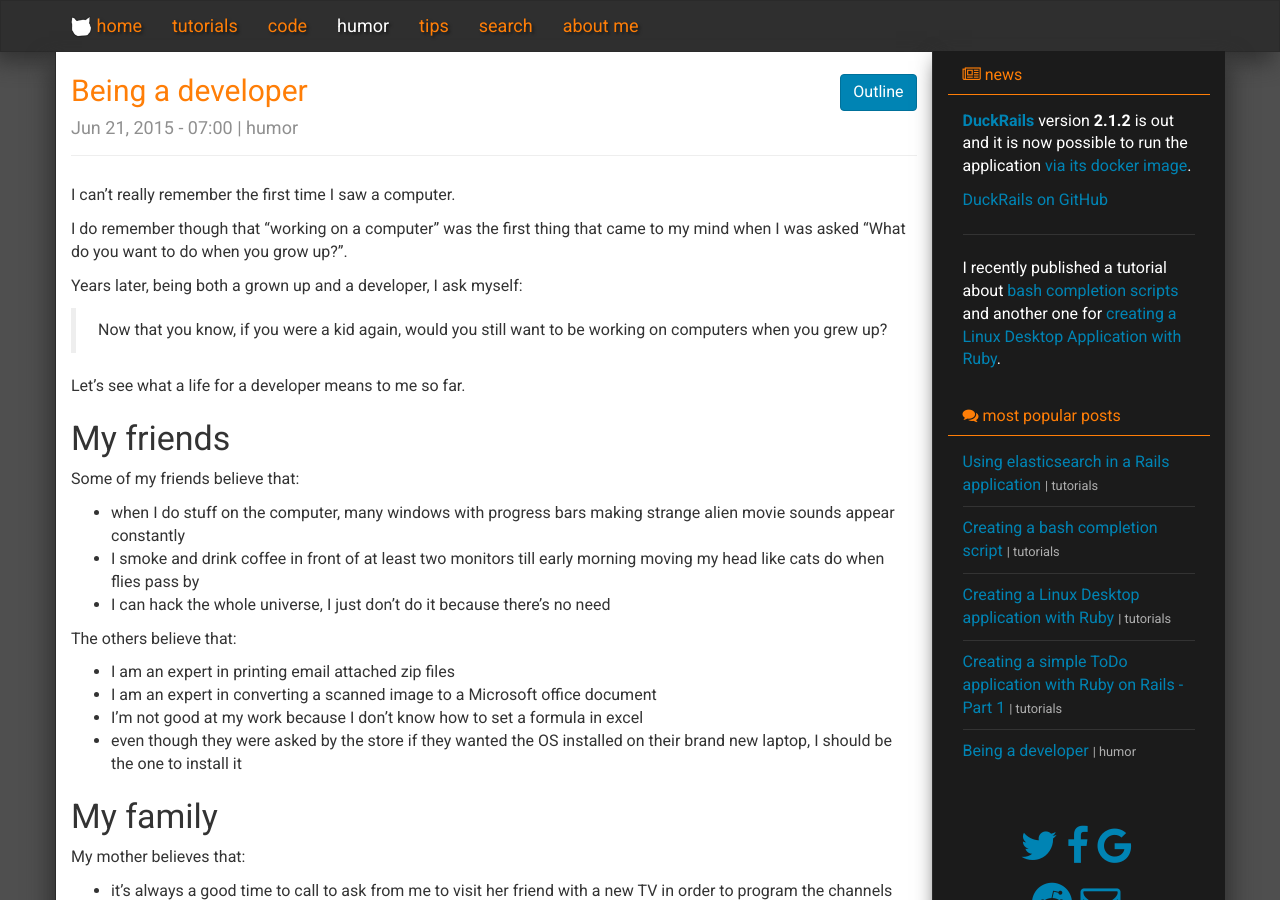
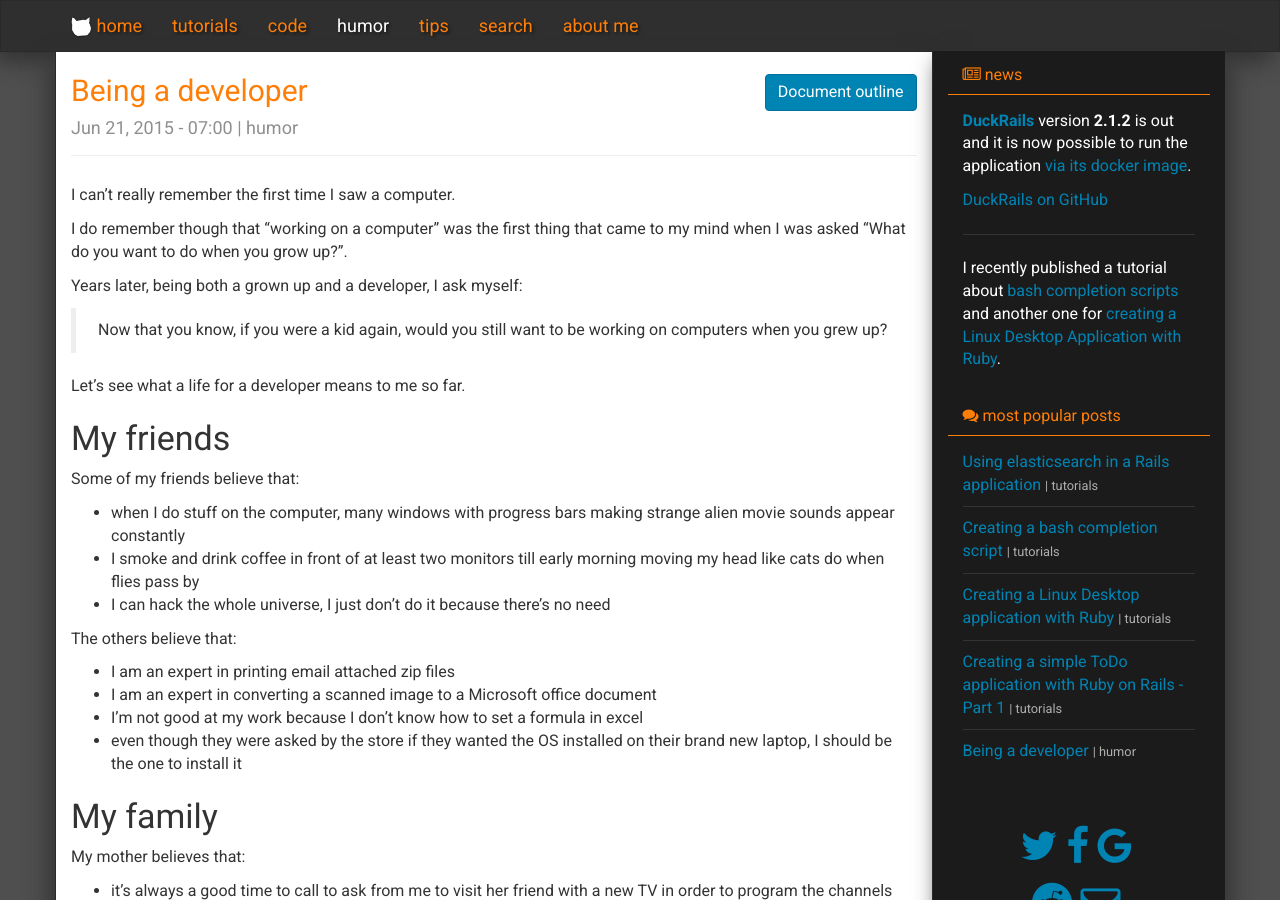
Before and after one commit to iridakos/iridakos.github.io, a Jekyll site: the page built from _posts/2015-06-21-being-a-developer.markdown, in a window 1280 px wide and 900 px high. Built offline with Jekyll 4.4.1, drawn with Linux system fonts in a browser that asks for light colours; nearby versions of some CDN libraries; comment, search, counter and statistics services are not loaded; some of the changed lines change nothing that is shown.

Commit message:
Improve document outline.

```diff
--- a/_layouts/post.html
+++ b/_layouts/post.html
@@ -10,8 +10,10 @@ layout: default
                   <div class="page-header">
                       {% if page.outline %}
                           <div class="pull-right outline-button">
-                                <a class="btn btn-primary" role="button" data-toggle="collapse" href="#collapse" aria-expanded="false" aria-controls="collapse">
-                                  Outline
+                                <a class="ga-event-link btn btn-primary"
+                                  data-event-label="{{ page.title }}" data-event-category="Document outline" data-event-action="click"
+                                  role="button" data-toggle="collapse" href="#collapse" aria-expanded="false" aria-controls="collapse">
+                                  Document outline
                                 </a>
                           </div>
                       {% endif %}
```
